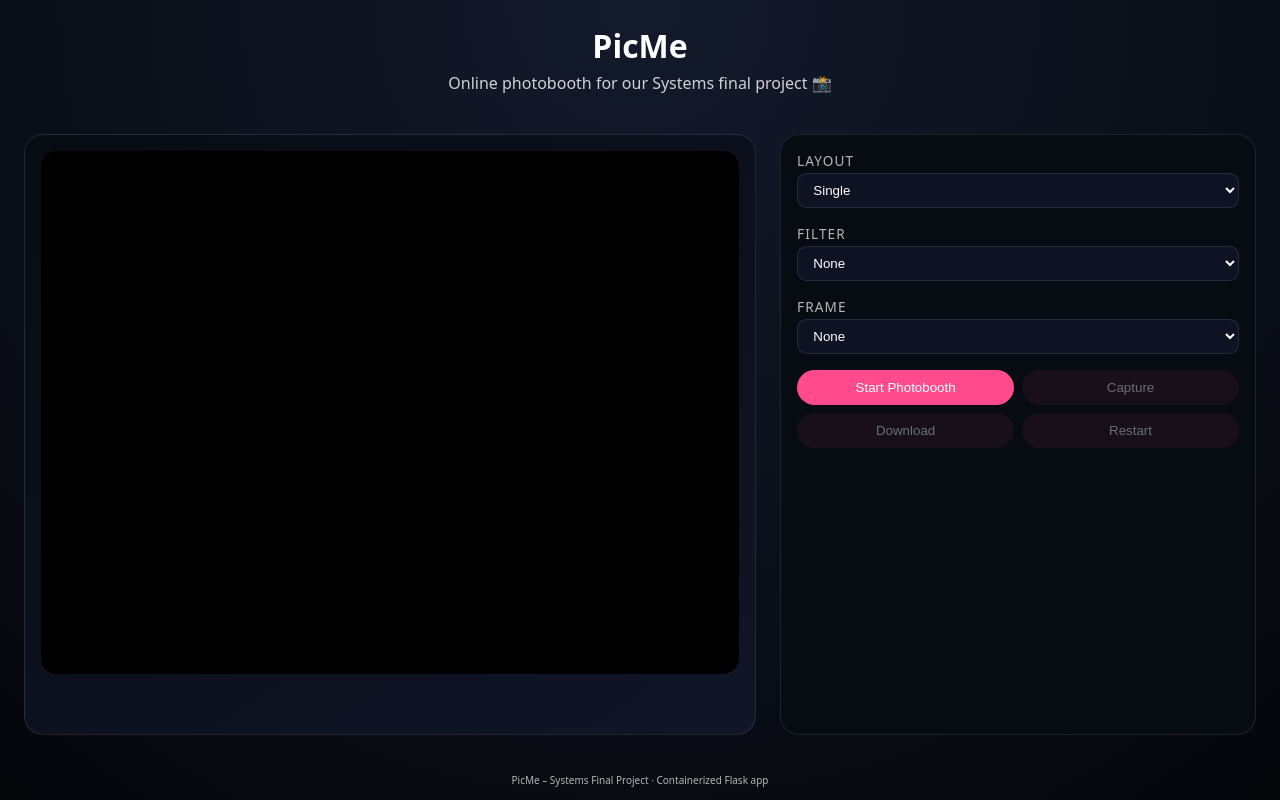
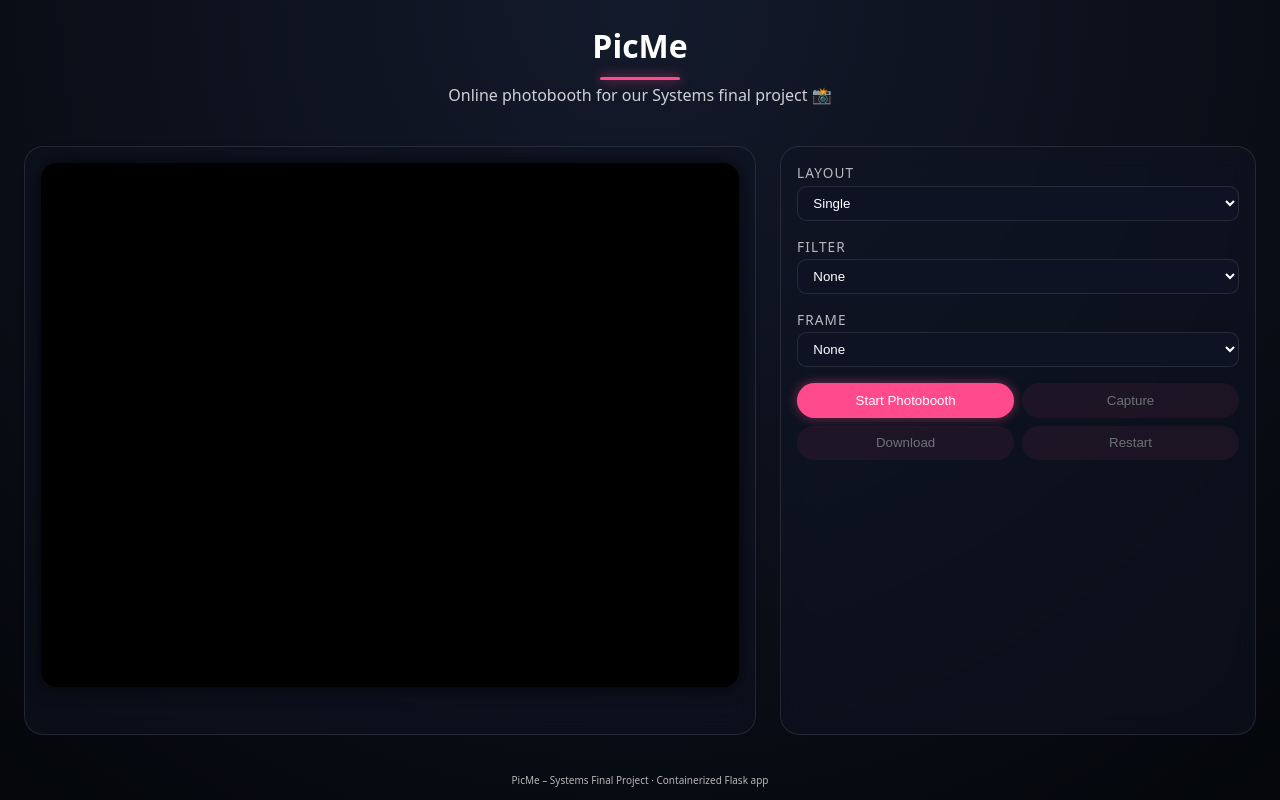
Before and after one commit to Alish-12/PicMe, a Flask app: page / in a window 1280 px wide. Run offline with Flask 3, Linux system fonts and the light colour scheme.

Commit message:
Update UI

```diff
--- a/src/static/css/styles.css
+++ b/src/static/css/styles.css
@@ -170,3 +170,90 @@ video {
   font-size: 0.75rem;
   opacity: 0.7;
 }
+
+body, .pb-header, .pb-main, .pb-preview, .pb-controls {
+  animation: fadeIn 0.8s ease-out;
+}
+
+@keyframes fadeIn {
+  from { opacity: 0; transform: translateY(6px); }
+  to { opacity: 1; transform: translateY(0); }
+}
+
+.pb-preview,
+.pb-controls {
+  backdrop-filter: blur(12px);
+  background: rgba(15, 20, 35, 0.55);
+}
+
+.pb-preview:hover,
+.pb-controls:hover {
+  border-color: var(--accent);
+  box-shadow: 0 0 18px rgba(255, 75, 139, 0.35);
+  transition: 0.25s ease;
+}
+
+.pb-buttons button {
+  transition: background 0.25s, transform 0.15s;
+}
+
+.pb-buttons button:not(:disabled):hover {
+  transform: translateY(-2px);
+  background: rgba(255, 75, 139, 0.28);
+  box-shadow: 0 4px 10px rgba(255, 75, 139, 0.3);
+}
+
+.pb-buttons button:not(:disabled):active {
+  transform: translateY(0);
+  box-shadow: none;
+}
+
+#start-btn {
+  box-shadow: 0 0 12px rgba(255, 75, 139, 0.45);
+}
+
+#start-btn:hover {
+  box-shadow: 0 0 20px rgba(255, 75, 139, 0.55);
+}
+
+.pb-video-wrapper {
+  box-shadow: 0 0 18px rgba(0, 0, 0, 0.7);
+  transition: 0.25s;
+}
+
+.pb-video-wrapper:hover {
+  box-shadow: 0 0 24px rgba(255, 75, 139, 0.3);
+}
+
+.pb-countdown {
+  font-size: 4rem;
+  color: white;
+  text-shadow: 0 0 25px rgba(255, 75, 139, 0.7),
+                0 0 40px rgba(0, 0, 0, 1);
+  animation: pulseCountdown 1s infinite;
+}
+
+@keyframes pulseCountdown {
+  0% { transform: scale(1); opacity: 1; }
+  50% { transform: scale(1.25); opacity: 0.8; }
+  100% { transform: scale(1); opacity: 1; }
+}
+
+html {
+  scroll-behavior: smooth;
+}
+
+.pb-header h1 {
+  position: relative;
+}
+
+.pb-header h1::after {
+  content: "";
+  display: block;
+  height: 3px;
+  width: 80px;
+  margin: 0.6rem auto 0;
+  border-radius: 999px;
+  background: var(--accent);
+  box-shadow: 0 0 12px rgba(255, 75, 139, 0.8);
+}
```
